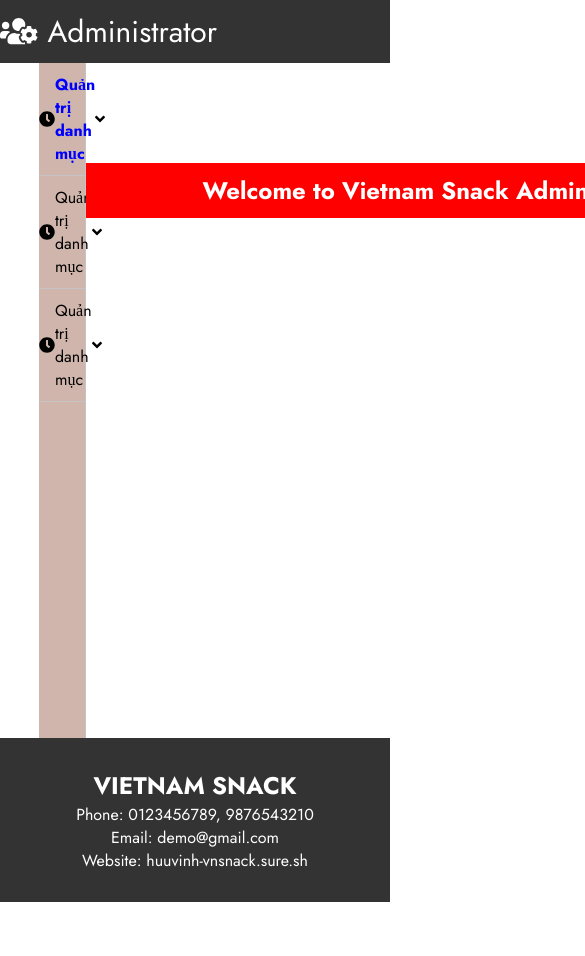
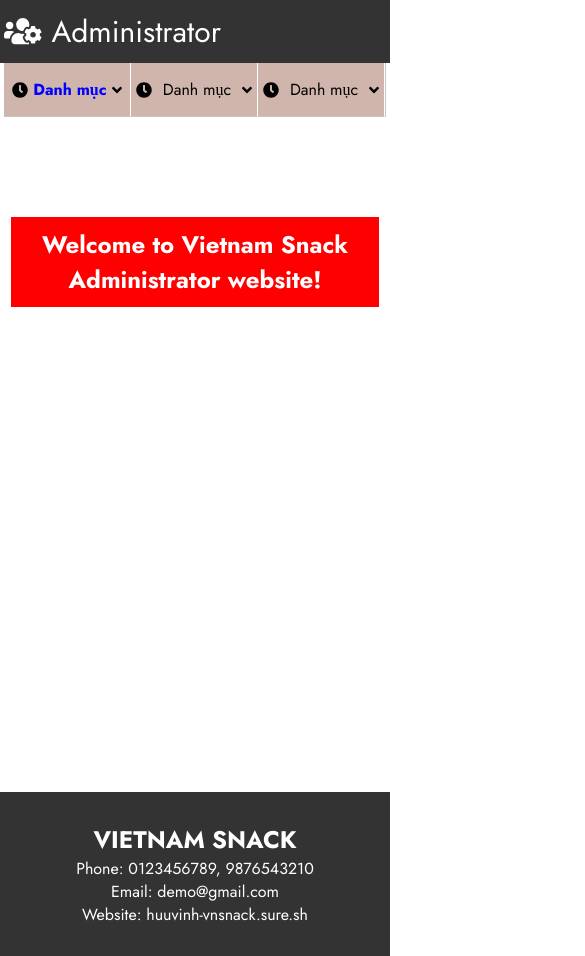
Before and after one commit to HuuVinh98/vnsnack-fe-admin, a React (Create React App) app: page / in a window 390 px wide. Shown: the top 956 px of the page, 585 px wide, since content can reach past the window. Before the commit the page ends 902 px from the top, so only its background shows below. Built offline with nearby package versions, Linux system fonts and the light colour scheme.

Commit message:
responsive

```diff
--- a/src/components/Header/Header.js
+++ b/src/components/Header/Header.js
@@ -4,7 +4,8 @@
 function Header() {
   return (
     <header>
-      <ul className="container">
+      <div className="container">
+        <ul>
           <li>
             <a href="/" style={{ color: "white" }}>
               <FontAwesomeIcon
@@ -16,6 +17,7 @@
             </a>
           </li>
         </ul>
+      </div>
     </header>
   );
 }
--- a/src/components/MainContent/HomePage/HomePage.js
+++ b/src/components/MainContent/HomePage/HomePage.js
@@ -3,7 +3,9 @@
 export default function HomePage() {
   return (
     <div className="home-page">
-      <h2>Welcome to Vietnam Snack Administrator website!</h2>
+      <div className="container">
+        <h2>Welcome to Vietnam Snack Administrator website!</h2>
+      </div>
     </div>
   );
 }
--- a/src/components/MainContent/HomePage/HomePage.scss
+++ b/src/components/MainContent/HomePage/HomePage.scss
@@ -1,10 +1,14 @@
 .home-page {
-  h2 {
-    text-align: center;
-    padding: 10px;
-    background-color: red;
-    margin: 100px auto;
-    width: 800px;
-    color: white;
+  height: 80vh;
+  width: 100%;
+  .container {
+    h2 {
+      text-align: center;
+      padding: 10px;
+      background-color: red;
+      margin: 100px 0;
+      width: 100%;
+      color: white;
+    }
   }
 }
--- a/src/components/MainContent/MainContent.js
+++ b/src/components/MainContent/MainContent.js
@@ -9,9 +9,8 @@
 import { FontAwesomeIcon } from "@fortawesome/react-fontawesome";
 import { Switch, Route } from "react-router-dom";
 import "./MainContent.scss";
-import { useEffect, useState } from "react";
+
 export default function MainContent() {
-  const [drop, setDrop] = useState(false);
   return (
     <div className="main-content">
       <div className="container flex">
@@ -20,19 +19,10 @@
             <li className="flex f-column">
               <div className="title flex j-around a-center">
                 <FontAwesomeIcon icon={faClock} />
-                <p>Quản trị danh mục</p>
-                <FontAwesomeIcon
-                  icon={faAngleDown}
-                  onClick={() => {
-                    setDrop(!drop);
-                  }}
-                />
+                <p>Danh mục</p>
+                <FontAwesomeIcon icon={faAngleDown} />
               </div>
-              <ul
-                className={`drop-down ${
-                  drop === true ? "drop-down__active" : ""
-                }`}
-              >
+              <ul className="drop-down">
                 <li>
                   <a href="/product">
                     <FontAwesomeIcon
@@ -55,17 +45,18 @@
             </li>
             <li className="flex j-around a-center">
               <FontAwesomeIcon icon={faClock} />
-              <p>Quản trị danh mục</p>
+              <p>Danh mục</p>
               <FontAwesomeIcon icon={faAngleDown} />
             </li>
             <li className="flex j-around a-center">
               <FontAwesomeIcon icon={faClock} />
-              <p>Quản trị danh mục</p>
+              <p>Danh mục</p>
               <FontAwesomeIcon icon={faAngleDown} />
             </li>
           </ul>
         </div>
-        <div className="main-content__right">
+
+        <div className="main-content__right flex a-center container">
           <Switch>
             <Route path="/" exact>
               <HomePage />
--- a/src/components/MainContent/MainContent.scss
+++ b/src/components/MainContent/MainContent.scss
@@ -3,46 +3,87 @@
 
 .main-content {
   .container {
+    @include md() {
+      flex-direction: column;
+    }
     .main-content__left {
+      width: 18%;
+      @include lg() {
+        width: 25%;
+      }
+      @include md() {
+        width: 100%;
+        height: max-content;
+        display: flex;
+        align-items: center;
+        justify-content: center;
+      }
       border-right: 1px solid #c4c4c4;
-      width: 15%;
+
       ul.admin-list {
+        @include md() {
+          display: flex;
+          height: max-content;
+          width: 75%;
+        }
+        @include sm() {
+          width: 100%;
+        }
         width: 100%;
         height: 80vh;
         background-color: rgb(207, 181, 171);
         li {
+          @include md() {
+            border-right: 1px solid white;
+          }
+          z-index: 1;
           width: 100%;
           border-bottom: 1px solid #c4c4c4;
           padding: 10px 0px;
-
+          position: relative;
+          &:hover {
+            .drop-down {
+              display: block;
+            }
+          }
           .title {
             width: 100%;
             p {
               color: blue;
               font-weight: bold;
             }
+            padding: 5px;
           }
           .drop-down {
+            @include md() {
+              position: absolute;
+              top: 100%;
+              left: 0;
+            }
+            top: 100%;
+            left: 0;
             //text-align: center;
-            height: 0px;
+            height: max-content;
             display: none;
             width: 100%;
             // top: 100%;
             // left: 0%;
+            background-color: white;
+            box-shadow: 1px 1px -2px #333;
+
             li {
               padding-left: 20px;
             }
             color: blueviolet;
           }
-          .drop-down__active {
-            display: block;
-            height: max-content;
-          }
         }
       }
     }
     .main-content__right {
-      width: 85%;
+      width: 82%;
+      @include md() {
+        width: 100%;
+      }
     }
   }
 }
--- a/src/reset.scss
+++ b/src/reset.scss
@@ -36,17 +36,20 @@
 .container {
   max-width: 1300px;
   margin: 0 auto;
+  @include xl() {
+    padding: 0 1%;
+  }
   @include lg() {
     padding: 0px 3%;
   }
   @include md() {
-    max-width: 800px;
+    max-width: 1000px;
   }
   @include sm() {
-    max-width: 680px;
+    padding: 0px 1%;
   }
   @include xs() {
-    padding: 0px 10%;
+    padding: 0px 1%;
   }
 }
 .container2 {
```
Lines whose indentation alone changed are shown as unchanged.
